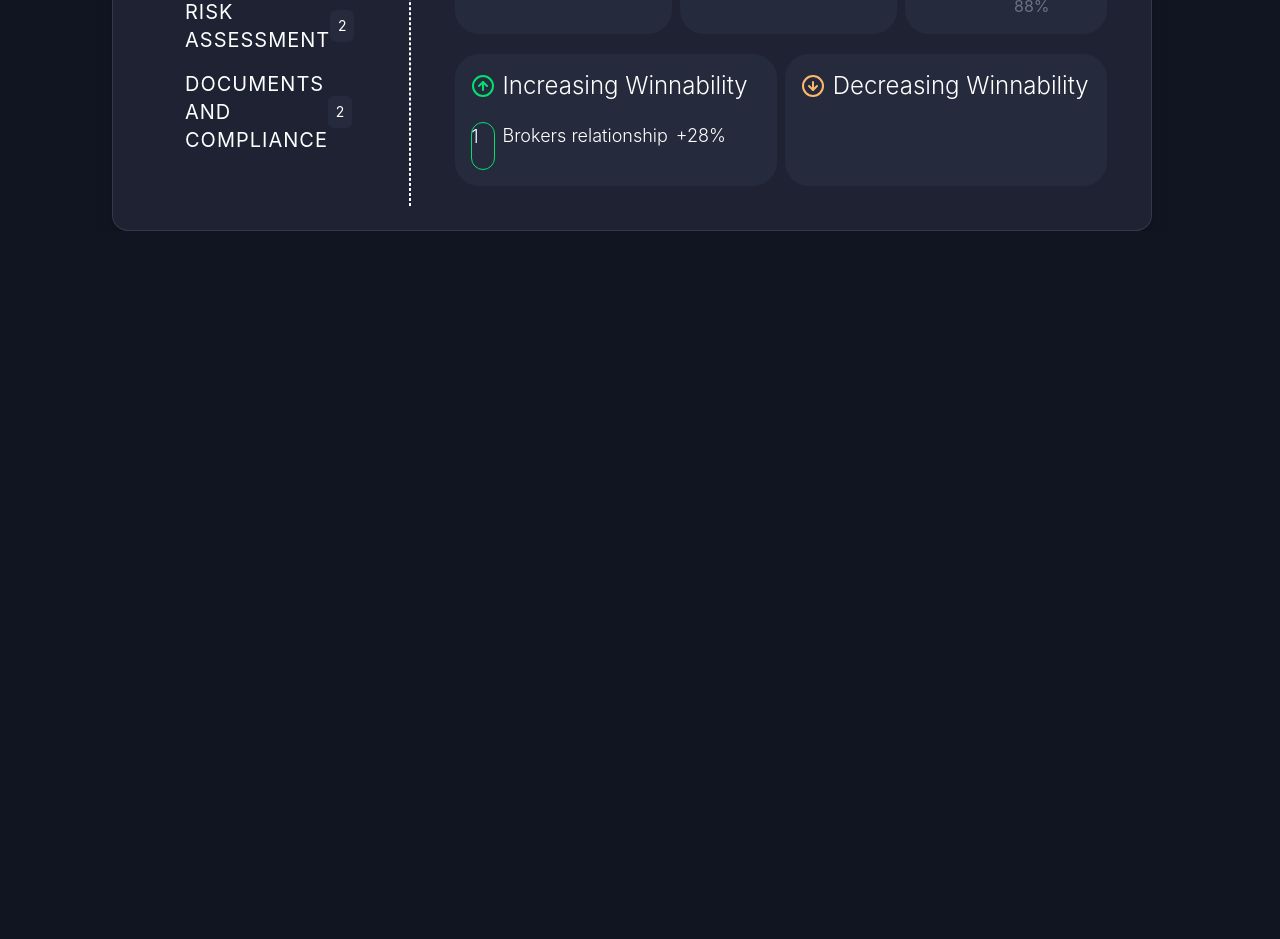
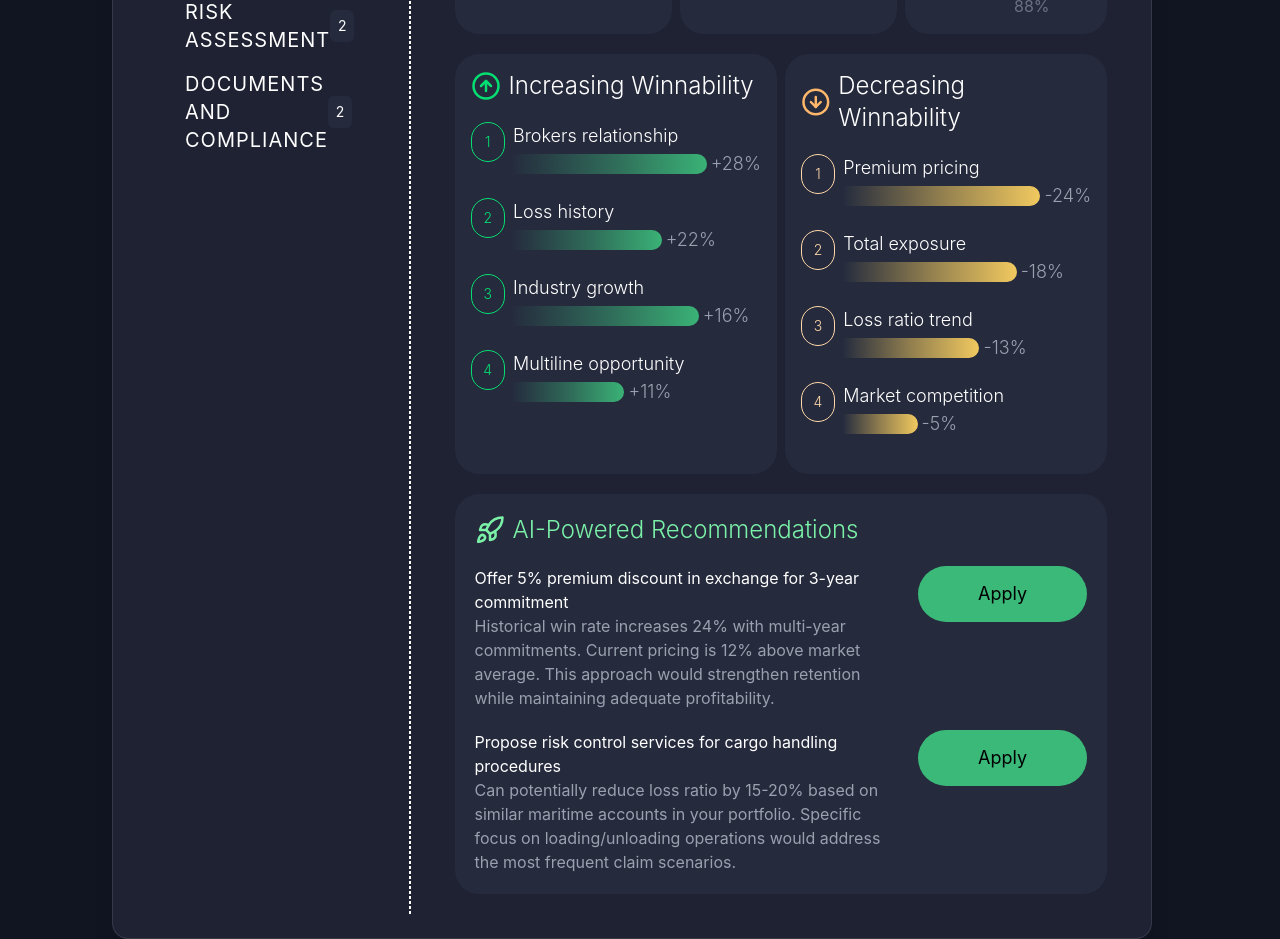
Before and after one commit to Shmyhelskiy/DICEUS, a Next.js app: page /accounts/acc_all_002 in a window 1280 px wide. Shown: the part 1740-2679 px from the top of the page. Before the commit the page ends 1971 px from the top, so only its background shows below. Built offline with nearby package versions, Linux system fonts and the light colour scheme.

Commit message:
finish account details

```diff
--- a/app/components/Accounts/AccountDetails/AccountDetails.tsx
+++ b/app/components/Accounts/AccountDetails/AccountDetails.tsx
@@ -75,14 +75,14 @@ const winnabilityPageData = {
           rank: 2,
           label: "Loss history",
           impactPercentage: 22,
-          barValue: 75
+          barValue: 60
         },
         {
           id: "industry-growth",
           rank: 3,
           label: "Industry growth",
           impactPercentage: 16,
-          barValue: 60
+          barValue: 75
         },
         {
           id: "multiline-opportunity",
@@ -171,6 +171,7 @@ const AccountDetails = () => {
           <AccountMainData data={winnabilityPageData} title={selectedItem[0].label}/>
         </div>
       </div>
+
     </section>
   )
 }
--- a/app/components/Accounts/AccountDetails/MainData/AccountMainData.tsx
+++ b/app/components/Accounts/AccountDetails/MainData/AccountMainData.tsx
@@ -4,8 +4,9 @@ import MetricCard from "@/app/components/commons/MetricCard";
 import LineChart from "./LineChart";
 import TargetProgressBar from "@/app/components/commons/TargetProgressBar";
 import clsx from "clsx";
-import { CircleArrowDown, CircleArrowUp } from "lucide-react";
+import { CircleArrowDown, CircleArrowUp, Rocket } from "lucide-react";
 import ProgresLine from "./ProgresLine";
+import RecommendationCard from "./RecommendationCard";
 
 
 
@@ -17,10 +18,10 @@ type AccountMainDataProps = {
 
 const AccountMainData: FC<AccountMainDataProps> = ({data, title}) => {
   return (
-    <div className="p-5">
-      <h4 className="text-5xl mb-5">{title}</h4>
+    <div className="p-5 flex flex-col gap-5">
+      <h4 className="text-5xl">{title}</h4>
 
-      <div className="flex gap-2 mb-5">
+      <div className="flex gap-2">
       <MetricCard className="bg-insideGray rounded-3xl flex flex-col w-1/3 p-4">
         <h5 className="font-light text-2xl pb-2">
           {data?.winnability.overallScore.title}
@@ -73,38 +74,81 @@ const AccountMainData: FC<AccountMainDataProps> = ({data, title}) => {
       <div className="grid grid-cols-2 w-full gap-2">
         <MetricCard className="bg-insideGray rounded-3xl flex flex-col p-4">
           <div className="flex items-center gap-2 mb-5">
-            <CircleArrowUp size={24} className="text-green-400"/>
+            <CircleArrowUp size={30} className="text-green-400"/>
             <h5 className="font-light text-2xl">
               {data?.winnability.increasingFactors.title}
             </h5>
           </div>
 
-          <div className="flex gap-2 text-lg font-light">
-            <div className="border-1 border-green-400 rounded-full w-6">
-              <span>{data?.winnability.increasingFactors.data[0].rank}</span>
+          {data?.winnability.increasingFactors.data.map((item) => {
+            return <div className="flex gap-2 text-lg font-light pb-5" key={item.id}>
+            <div
+              className="flex items-center justify-center border border-green-400 text-green-400 rounded-full w-10 h-10 text-sm"
+            >
+              <span>{item.rank}</span>
             </div>
-            <div>
-              <p>
-                {data?.winnability.increasingFactors.data[0].label}
+            <div className={`flex flex-col w-full`}>
+              <p className="w-fit">
+                {item.label}
               </p>
-              <ProgresLine color="greenGradient" height="h-5"/>
-            </div>
 
-            <div className="">
-              <span> +{data?.winnability.increasingFactors.data[0].impactPercentage}%</span>
+              <div className="flex items-center gap-1">
+                <ProgresLine color='greenGradient' height="h-5" weight={`${item.barValue}%`}/>
+                <span className="text-gray-400 text-lg">
+                  +{item.impactPercentage}%
+                </span>
+              </div>
             </div>
           </div>
+          })}
         </MetricCard>
 
 
         <MetricCard className="bg-insideGray rounded-3xl flex flex-col p-4">
           <div className="flex items-center gap-2 mb-5">
-            <CircleArrowDown size={24} className="text-orange-300"/>
+            <CircleArrowDown size={30} className="text-orange-300"/>
             <h5 className="font-light text-2xl">
               {data?.winnability.decreasingFactors.title}
             </h5>
           </div>
-          <p className=""></p>
+
+          {data?.winnability.decreasingFactors.data.map((item) => {
+            return <div className="flex gap-2 text-lg font-light pb-5" key={item.id}>
+            <div
+              className="flex items-center justify-center border text-orange-200 border-orange-200 rounded-full w-10 h-10 text-sm"
+            >
+              <span>{item.rank}</span>
+            </div>
+            <div className={`flex flex-col w-full`}>
+              <p className="w-fit">
+                {item.label}
+              </p>
+
+              <div className="flex items-center gap-1">
+                <ProgresLine color='orangeGradient' height="h-5" weight={`${item.barValue}%`}/>
+                <span className="text-gray-400 text-lg">
+                  {item.impactPercentage}%
+                </span>
+              </div>
+            </div>
+          </div>
+          })}
+
+        </MetricCard>
+      </div>
+
+      <div className="bg-insideGray p-5 rounded-3xl">
+        <MetricCard className="flex flex-col gap-5">
+          <div className="flex items-center gap-2">
+            <Rocket  size={30} className="text-green-300"/>
+            <h5 className="font-light text-2xl text-green-300">
+              AI-Powered Recommendations
+            </h5>
+          </div>
+
+          {data?.aiPoweredRecommendations.map((item) => {
+            return <RecommendationCard key={item.id} title={item.title} text={item.description} />
+          })}
         </MetricCard>
       </div>
     </div>
--- a/app/components/Accounts/AccountDetails/MainData/ProgresLine.tsx
+++ b/app/components/Accounts/AccountDetails/MainData/ProgresLine.tsx
@@ -4,13 +4,12 @@ import { FC } from "react"
 type ProgresLineProps = {
   color: string;
   height: string;
+  weight: string;
 };
 
-const ProgresLine: FC<ProgresLineProps> = ({color, height}) => {
+const ProgresLine: FC<ProgresLineProps> = ({color, height, weight}) => {
   return (
-    <div className={clsx('rounded-r-full', color, height)}>
-
-    </div>
+    <div className={clsx('rounded-r-full', color, height)} style={{ width: weight }} />
   )
 }
 
--- /dev/null
+++ b/app/components/Accounts/AccountDetails/MainData/RecommendationCard.tsx
@@ -0,0 +1,29 @@
+import Button from "@/app/components/commons/Button";
+import { FC } from "react";
+
+type RecommendationCardProps = {
+  title: string;
+  text: string;
+};
+
+const RecommendationCard: FC<RecommendationCardProps> = ({title, text}) => {
+  return (
+    <article className="flex justify-between">
+      <div className="w-[70%]">
+        <h6>{title}</h6>
+        <p className="text-gray-400">
+          {text}
+        </p>
+      </div>
+
+      <Button
+        label="Apply"
+        onClick={() => { }}
+        className="rounded-full px-15 h-14 text-lg text-center bg-[#3BB979] hover:bg-green-400 text-black"
+        type='button'
+      />
+    </article>
+  )
+}
+
+export default RecommendationCard
--- a/app/globals.css
+++ b/app/globals.css
@@ -19,6 +19,14 @@ body {
   color: white;
 }
 
+.greenGradient {
+  background: linear-gradient(90deg,rgba(37, 44, 62, 1) 0%, rgba(47, 105, 88, 1) 50%, rgba(58, 178, 118, 1) 100%);
+}
+
+.orangeGradient {
+  background: linear-gradient(90deg,rgba(37, 44, 62, 1) 0%, rgba(146, 127, 79, 1) 50%, rgba(241, 201, 95, 1) 100%);
+}
+
 .layout-default {
   @apply flex justify-between items-center;
 }
```
